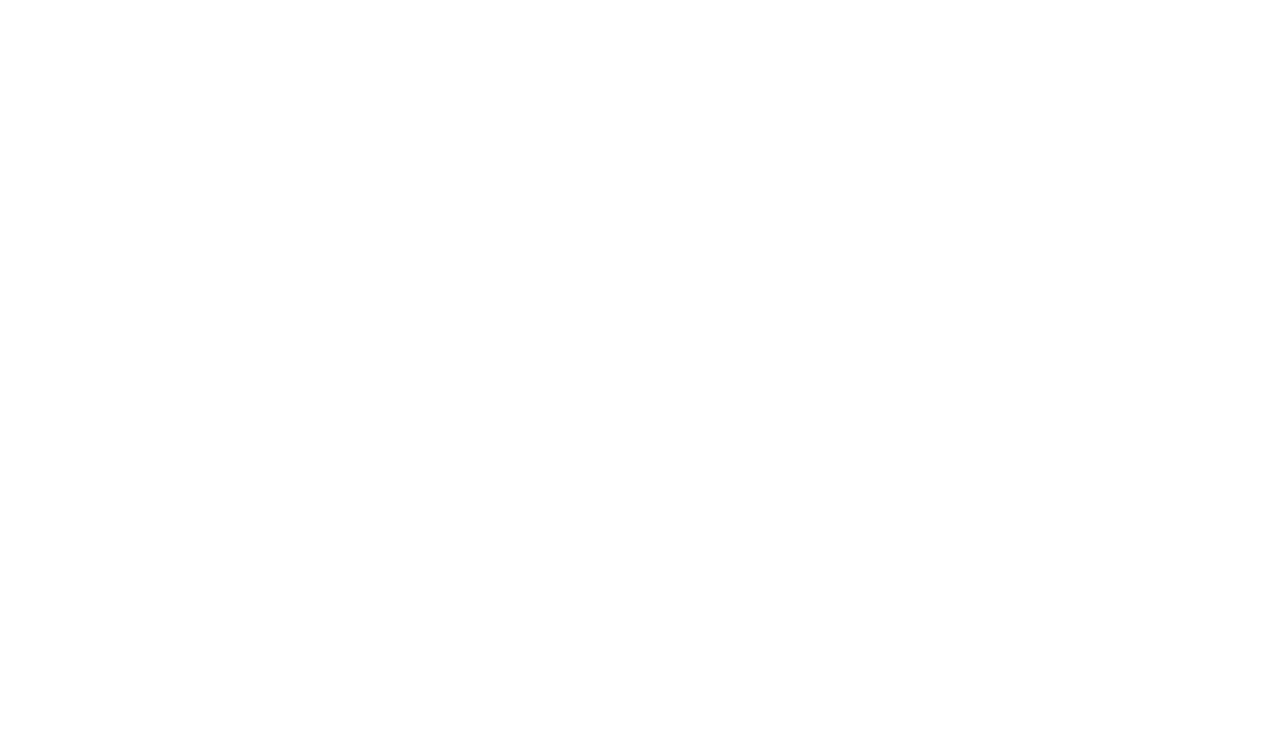
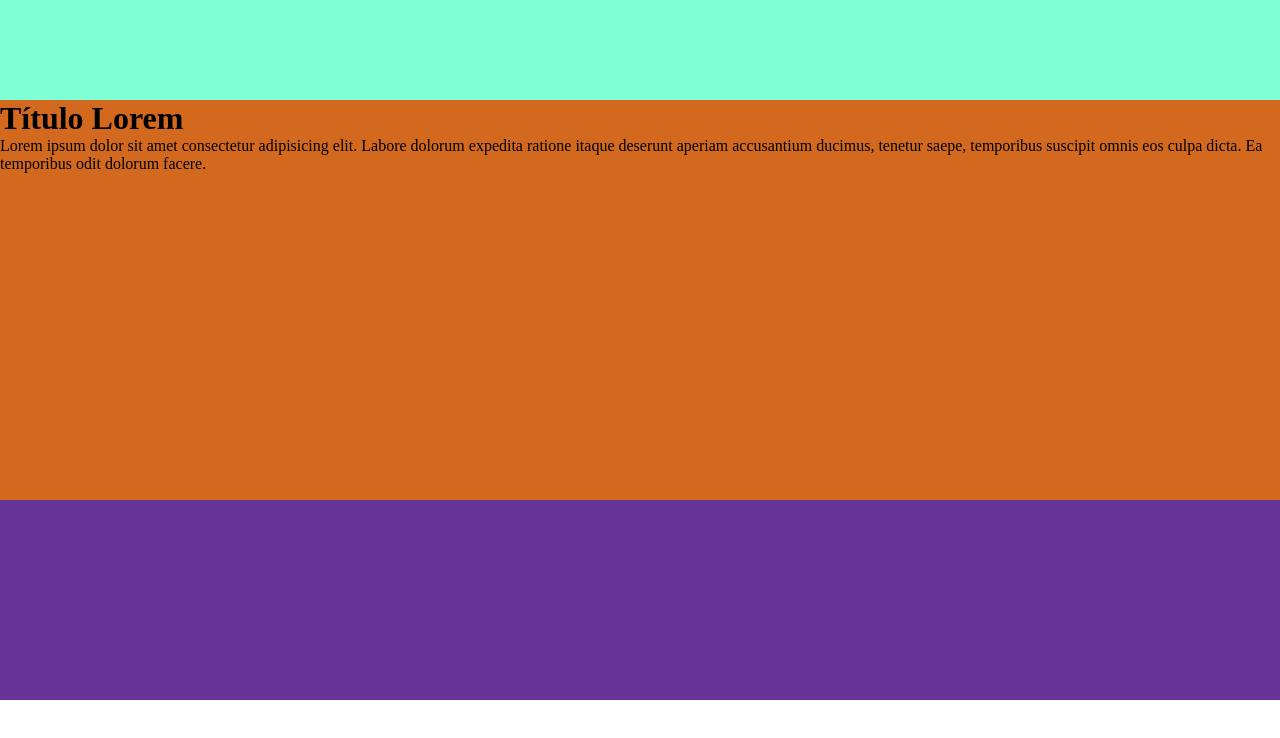
Before and after one commit to profsandromc/site1AT, a plain HTML site: page index.html in a window 1280 px wide. Drawn offline with Linux system fonts and the light colour scheme.

Commit message:
Estrutura da Página
Alteração e marcação do conteúdo escrito.

```diff
--- a/index.html
+++ b/index.html
@@ -4,8 +4,16 @@
     <meta charset="UTF-8">
     <meta name="viewport" content="width=device-width, initial-scale=1.0">
     <title>Document</title>
+    <link rel="stylesheet" href="style.css">
 </head>
 <body>
-
+    <header></header>
+    <main>
+        <h1>Título Lorem</h1>
+        <p>Lorem ipsum dolor sit amet consectetur adipisicing elit. Labore dolorum expedita ratione itaque deserunt aperiam accusantium ducimus, tenetur saepe, temporibus suscipit omnis eos culpa dicta. Ea temporibus odit dolorum facere.</p>
+        <img src="" alt="">
+    </main>
+    <footer></footer>
+    <script src="script.js"></script>
 </body>
 </html>
--- a/style.css
+++ b/style.css
@@ -0,0 +1,23 @@
+*{
+    padding: 0;
+    margin: 0;
+}
+header,
+main,
+footer{
+    width: 100%;
+    display: block;
+    float: left;
+}
+header{
+    height: 100px;
+    background-color: aquamarine;
+}
+main{
+    height: 400px;
+    background-color: chocolate;
+}
+footer{
+    height: 200px;
+    background-color: rebeccapurple;
+}
```
